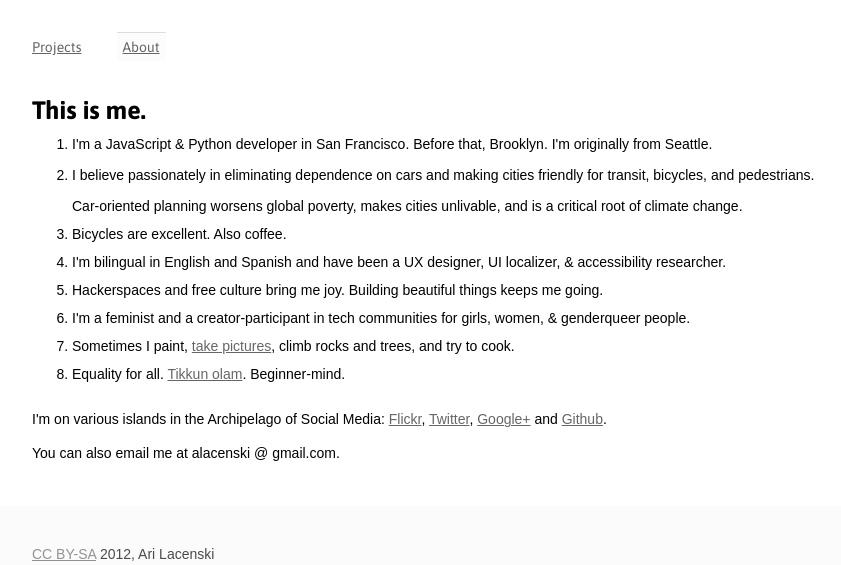
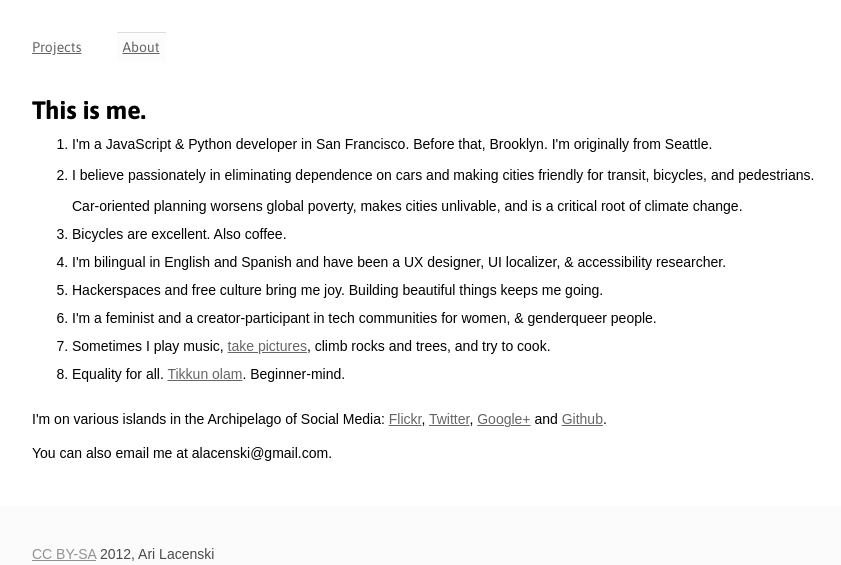
Before and after one commit to tensory/tensorylabs, a Flask app: page / in a window 1280 px wide. Shown: the part 81-646 px from the top of the page, without its empty margins (128-969 px from the left). Run offline with Flask 2, Linux system fonts and the light colour scheme; some web fonts are replaced.

Commit message:
Mildly fixed up about page

```diff
--- a/templates/about.html
+++ b/templates/about.html
@@ -8,9 +8,9 @@
 	<li>Bicycles are excellent. Also coffee.</li>
 	<li>I'm bilingual in English and Spanish and have been a UX designer, UI localizer, &amp; accessibility researcher.</li>
 	<li>Hackerspaces and free culture bring me joy. Building beautiful things keeps me going.</li>
-	<li>I'm a feminist and a creator-participant in tech communities for girls, women, &amp; genderqueer people.</li>
-	<li>Sometimes I paint, <a href="http://www.flickr.com/photos/tensory" target="_blank">take pictures</a>, climb rocks and trees, and try to cook.</li>
+	<li>I'm a feminist and a creator-participant in tech communities for women, &amp; genderqueer people.</li>
+	<li>Sometimes I play music, <a href="http://www.flickr.com/photos/tensory" target="_blank">take pictures</a>, climb rocks and trees, and try to cook.</li>
 	<li>Equality for all. <a href="http://en.wikipedia.org/wiki/Tikkun_olam">Tikkun olam</a>. Beginner-mind.</li>
 </ol>
-<p>I'm on various islands in the Archipelago of Social Media: <a href="https://flickr.com/photos/tensory" target="_blank">Flickr</a>, <a href="https://www.twitter.com/tensory" target="_blank">Twitter</a>, <a href="https://plus.google.com/111820322244514033819/" target="_blank">Google+</a> and <a href="https://github.com/tensory/">Github</a>.</p><p>You can also email me at alacenski @ 	gmail.com.</p>
+<p>I'm on various islands in the Archipelago of Social Media: <a href="https://flickr.com/photos/tensory" target="_blank">Flickr</a>, <a href="https://www.twitter.com/tensory" target="_blank">Twitter</a>, <a href="https://plus.google.com/111820322244514033819/" target="_blank">Google+</a> and <a href="https://github.com/tensory/">Github</a>.</p><p>You can also email me at alacenski@gmail.com.</p>
 {% endblock %}
```
